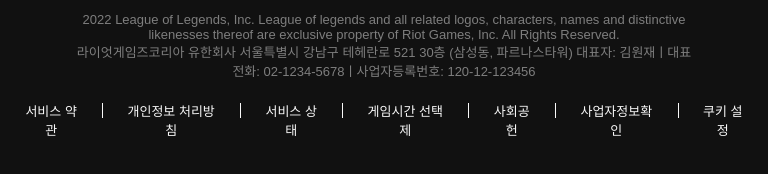
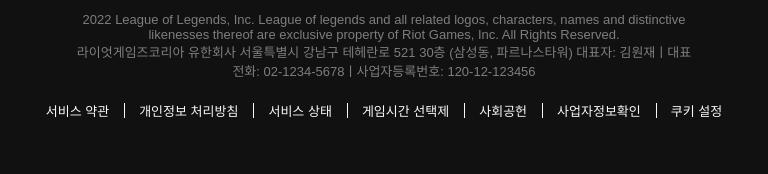
Before and after one commit to w0njae/LOL, a plain HTML site: page index.html in a window 768 px wide. Shown: the part 6193-6367 px from the top of the page. Drawn offline with nearby package versions, Linux system fonts and the light colour scheme.

Commit message:
Update style.css

```diff
--- a/css/style.css
+++ b/css/style.css
@@ -1134,7 +1134,7 @@ a{text-decoration: none; color:#000;}
     margin-bottom:2%;}
     footer>div>p{width:80%; margin:0 auto;}
     footer>div>ul{display:flex; justify-content: center; margin:2% auto;}
-    footer>div>ul>li>a{color:#f9f9f9; position:relative; display:block; padding:5px 20px;}
+    footer>div>ul>li>a{color:#f9f9f9; position:relative; display:block; padding:5px 15px;}
     footer>div>ul>li>a:after{
         position:absolute;
         top:7px; left:0;
```
